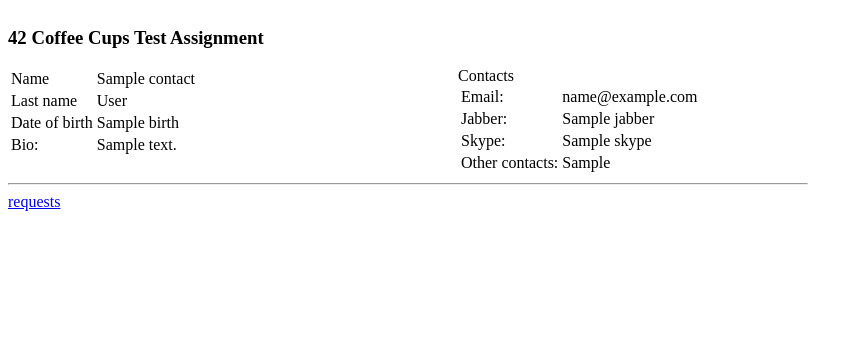
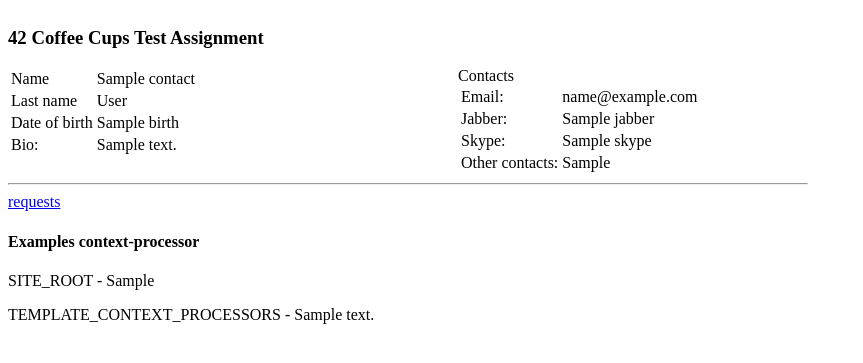
Before and after one commit to oksana-slu/testcups, a Django app: template templates/contact.html in a window 1280 px wide. Shown: the top 363 px of the page, without its empty margins (0-863 px from the left). Run offline with Django 3.2, Linux system fonts and the light colour scheme; the template is opened without the code that fills it: most values are stand-ins (such as "Sample title", 1, 10 or a date in 2020).

Commit message:
added context_processors

```diff
--- /dev/null
+++ b/context_processors.py
@@ -0,0 +1,5 @@
+from django.conf import settings
+
+
+def settings_processor(request):
+    return {"settings": settings}
--- a/templates/contact.html
+++ b/templates/contact.html
@@ -49,6 +49,7 @@
     </tr>
 </table>
 </div>
+
 <div style="width: 350px; float: right;">
     Contacts
     <table>
@@ -90,6 +91,9 @@
 <div style="float:left; width: 800px;">
 <hr>
 <a href="/middleware">requests</a>
+<h4>Examples context-processor</h4>
+<p>SITE_ROOT - {{ settings.SITE_ROOT }}
+<p> TEMPLATE_CONTEXT_PROCESSORS - {{ settings.TEMPLATE_CONTEXT_PROCESSORS }}
 </div>
 
 {% endblock body %}
```
Also changed, not shown: settings.py (+8 -0 lines).
